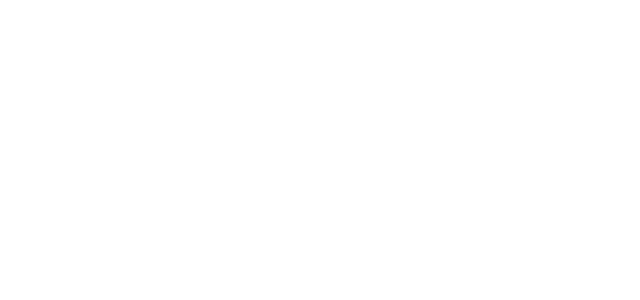
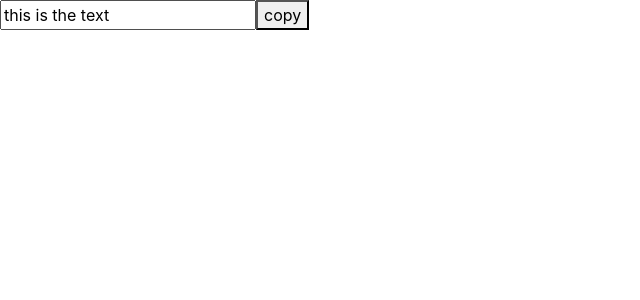
Before and after one commit to SamanehGhafouri/MobPoll-Prototype, an Angular app: page /clipboard in a window 1280 px wide. Before the commit this address led to /. Shown: the top 300 px of the page, without its empty margins (0-640 px from the left). Built offline with nearby package versions, Linux system fonts and the light colour scheme.

Commit message:
copy to clipboard using angular/cdk

```diff
--- a/package.json
+++ b/package.json
@@ -12,6 +12,7 @@
   "private": true,
   "dependencies": {
     "@angular/animations": "~9.1.12",
+    "@angular/cdk": "^11.0.3",
     "@angular/common": "~9.1.12",
     "@angular/compiler": "~9.1.12",
     "@angular/core": "~9.1.12",
--- a/src/app/app-routing.module.ts
+++ b/src/app/app-routing.module.ts
@@ -3,10 +3,12 @@
 import {FormComponent} from "./form/form.component";
 import {RouterModule, Routes} from "@angular/router";
 import {PopupWindowComponent} from "./popup-window/popup-window.component";
+import {CopyToClipboardComponent} from "./copy-to-clipboard/copy-to-clipboard.component";
 
 const routes: Routes = [
   {path: '', component: FormComponent},
-  {path: 'popup', component: PopupWindowComponent}
+  {path: 'popup', component: PopupWindowComponent},
+  {path: 'clipboard', component: CopyToClipboardComponent}
 ]
 
 @NgModule({
--- /dev/null
+++ b/src/app/copy-to-clipboard/copy-to-clipboard.component.html
@@ -0,0 +1,2 @@
+<input type="text" [(ngModel)]="text">
+<button cdkCopyToClipboard="{{text}}">copy</button>
--- /dev/null
+++ b/src/app/copy-to-clipboard/copy-to-clipboard.component.ts
@@ -0,0 +1,16 @@
+import { Component, OnInit } from '@angular/core';
+
+@Component({
+  selector: 'app-copy-to-clipboard',
+  templateUrl: './copy-to-clipboard.component.html',
+  styleUrls: ['./copy-to-clipboard.component.css']
+})
+export class CopyToClipboardComponent implements OnInit {
+  text = "this is the text"
+
+  constructor() { }
+
+  ngOnInit(): void {
+  }
+
+}
```
Also changed, not shown: src/app/app.module.ts (+9 -2 lines), src/app/copy-to-clipboard/copy-to-clipboard.component.css (added), 2 other files (tests, documents, lock files or other folders).
